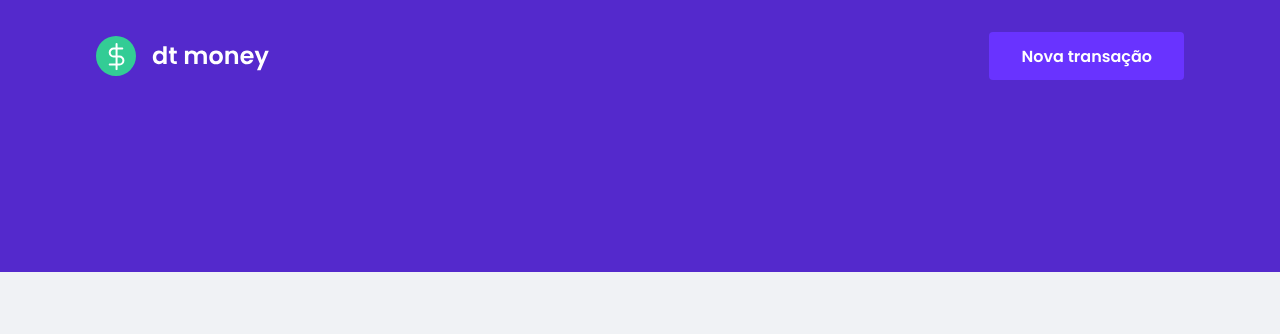
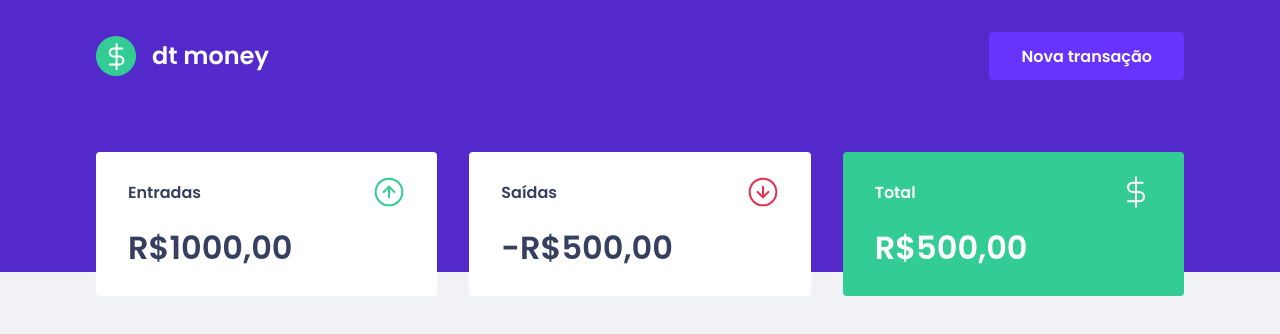
Before and after one commit to GabrielFerlima/Planilha-Financeira-React, a React (Create React App) app: page / in a window 1280 px wide. Shown: the top 334 px of the page. Built offline with nearby package versions, Linux system fonts and the light colour scheme.

Commit message:
Summary completo

```diff
--- a/src/App.tsx
+++ b/src/App.tsx
@@ -1,3 +1,4 @@
+import {Dashboard} from './components/Dashboard'
 import {Header} from './components/Header'
 import {GlobalStyle} from './styles/global'
 
@@ -6,6 +7,7 @@
   return (
     <>
      <Header/>
+     <Dashboard/>
       <GlobalStyle/>
     </>
   )
--- /dev/null
+++ b/src/components/Dashboard/index.tsx
@@ -0,0 +1,10 @@
+import {Summary} from '../Summary'
+import {Container} from './styles'
+
+export function Dashboard() {
+    return (
+        <Container>
+            <Summary/>
+        </Container>
+    )
+}
--- /dev/null
+++ b/src/components/Dashboard/styles.ts
@@ -0,0 +1,8 @@
+import styled from 'styled-components'
+
+export const Container = styled.main`
+    max-width: 1120px;
+    margin: 0 auto;
+    padding: 2.5rem 1rem;
+
+`;
--- /dev/null
+++ b/src/components/Summary/index.tsx
@@ -0,0 +1,36 @@
+import {Container} from './styles'
+import incomeImg from '../../assets/income.svg'
+import outcomeImg from '../../assets/outcome.svg'
+import totalImg from '../../assets/total.svg'
+
+
+export function Summary() {
+    return (
+        <Container>
+            <div>
+                <header>
+                    <p>Entradas</p>
+                    <img src={incomeImg} alt="Entradas" />
+                </header>
+                <strong> R$1000,00</strong>
+            </div>
+
+            <div>
+                <header>
+                    <p>Saídas</p>
+                    <img src={outcomeImg} alt="Saídas" />
+                </header>
+                <strong>-R$500,00</strong>
+            </div>
+
+            <div className="highlight-background">
+                <header>
+                    <p>Total</p>
+                    <img src={totalImg} alt="Total" />
+                </header>
+                <strong> R$500,00</strong>
+            </div>
+
+        </Container>
+    )
+}
--- /dev/null
+++ b/src/components/Summary/styles.ts
@@ -0,0 +1,39 @@
+import styled from 'styled-components'
+
+export const Container = styled.div`
+   display: grid;
+   grid-template-columns: repeat(3, 1fr);
+   gap: 2rem;
+   margin-top: -10rem;
+
+    div {
+        background: var(--shape);
+        padding: 1.5rem 2rem;
+        border-radius: 0.25rem;
+        color: var(--text-title);
+
+        header {
+         display: flex;
+         justify-content: space-between;
+         align-items: center;
+     }
+
+     strong {
+         display: block;
+         margin-top: 1rem;
+         font-size: 2rem;
+         font-weight: 400;
+         line-height: 3rem;
+      }
+
+      &.highlight-background {
+          background: var(--green);
+          color: #FFF;
+      }
+
+     }
+
+
+
+
+`
--- /dev/null
+++ b/src/components/TransactionsTable/index.tsx
@@ -0,0 +1,6 @@
+
+
+
+export function TransactionsTable() {
+
+}
--- /dev/null
+++ b/src/components/TransactionsTable/styles.ts
@@ -0,0 +1,9 @@
+import styled from 'styled-components'
+
+export const Container = styled.div`
+
+
+
+
+
+`
--- a/src/styles/global.ts
+++ b/src/styles/global.ts
@@ -4,6 +4,7 @@
 :root {
     --background: #f0f2f5;
     --red: #E52E4D;
+    --green: #33CC95;
     --blue: #5429CC;
 
     --blue-light: #6933FF;
```
